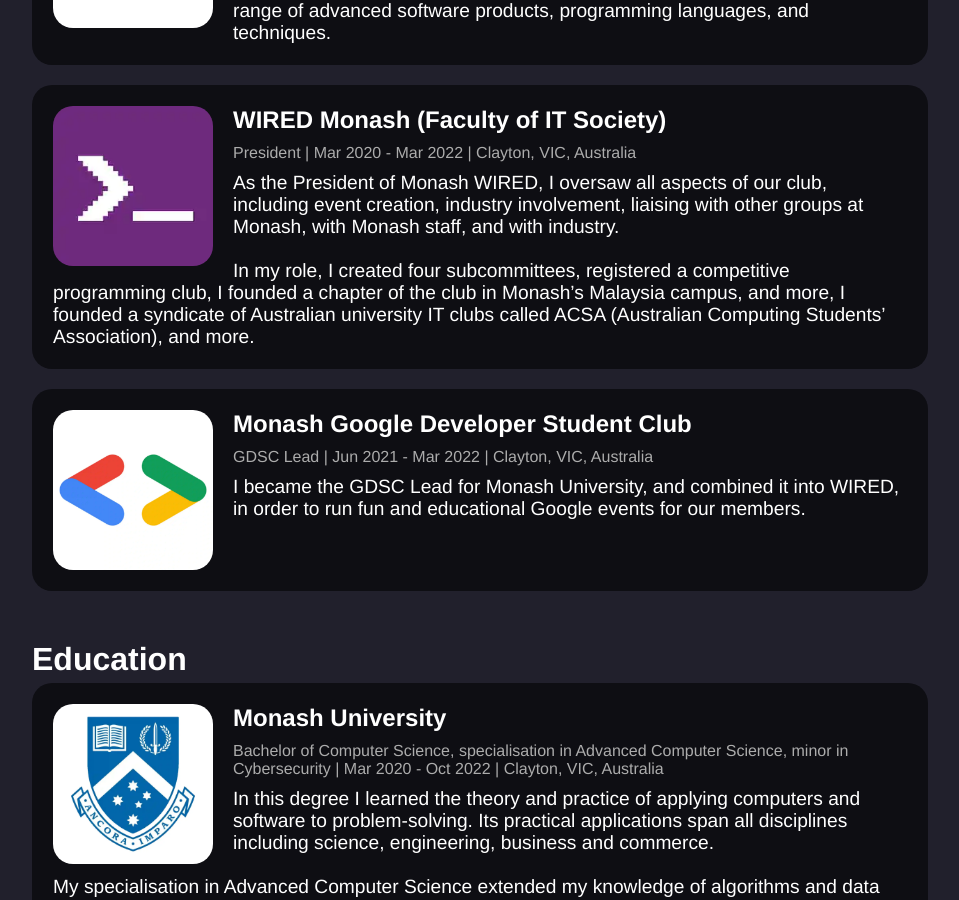
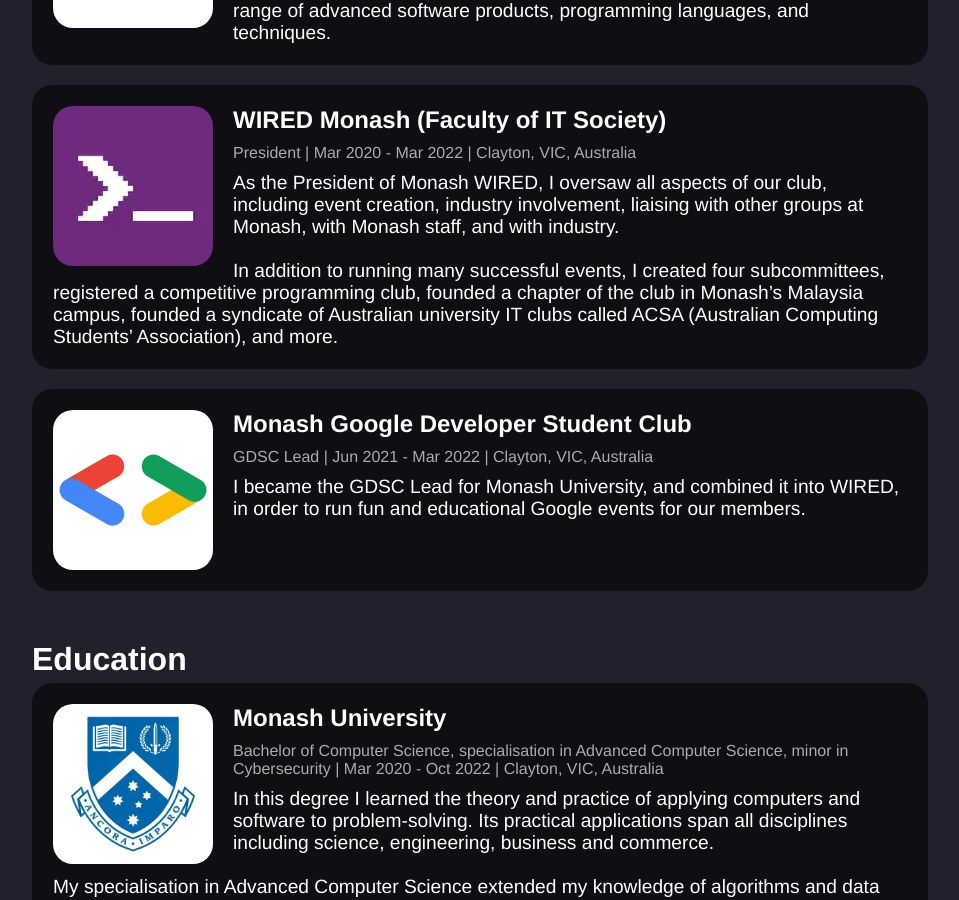
Before and after one commit to Coedice/website, a Jekyll site: the page built from about.html, in a window 1280 px wide and 900 px high, scrolled down 1124 px. Shown: the whole window, without its empty margins (160-1119 px from the left). Built offline with Jekyll 4.4.1, drawn with Linux system fonts in a browser that asks for light colours.

Commit message:
Update WIRED experience text

```diff
--- a/_data/experiences.yml
+++ b/_data/experiences.yml
@@ -46,8 +46,8 @@
         As the President of Monash WIRED, I oversaw all aspects of our club, including event
         creation, industry involvement, liaising with other groups at Monash, with Monash staff, and with industry.
         <br><br>
-        In my role, I created four subcommittees, registered a competitive programming club, I founded a chapter of the club in Monash's
-        Malaysia campus, and more, I founded a syndicate of Australian university IT clubs called ACSA (Australian Computing Students'
+        In addition to running many successful events, I created four subcommittees, registered a competitive programming club, founded a chapter of the club in Monash's
+        Malaysia campus, founded a syndicate of Australian university IT clubs called ACSA (Australian Computing Students'
         Association), and more.
     - name: Monash Google Developer Student Club
       role: GDSC Lead
```
